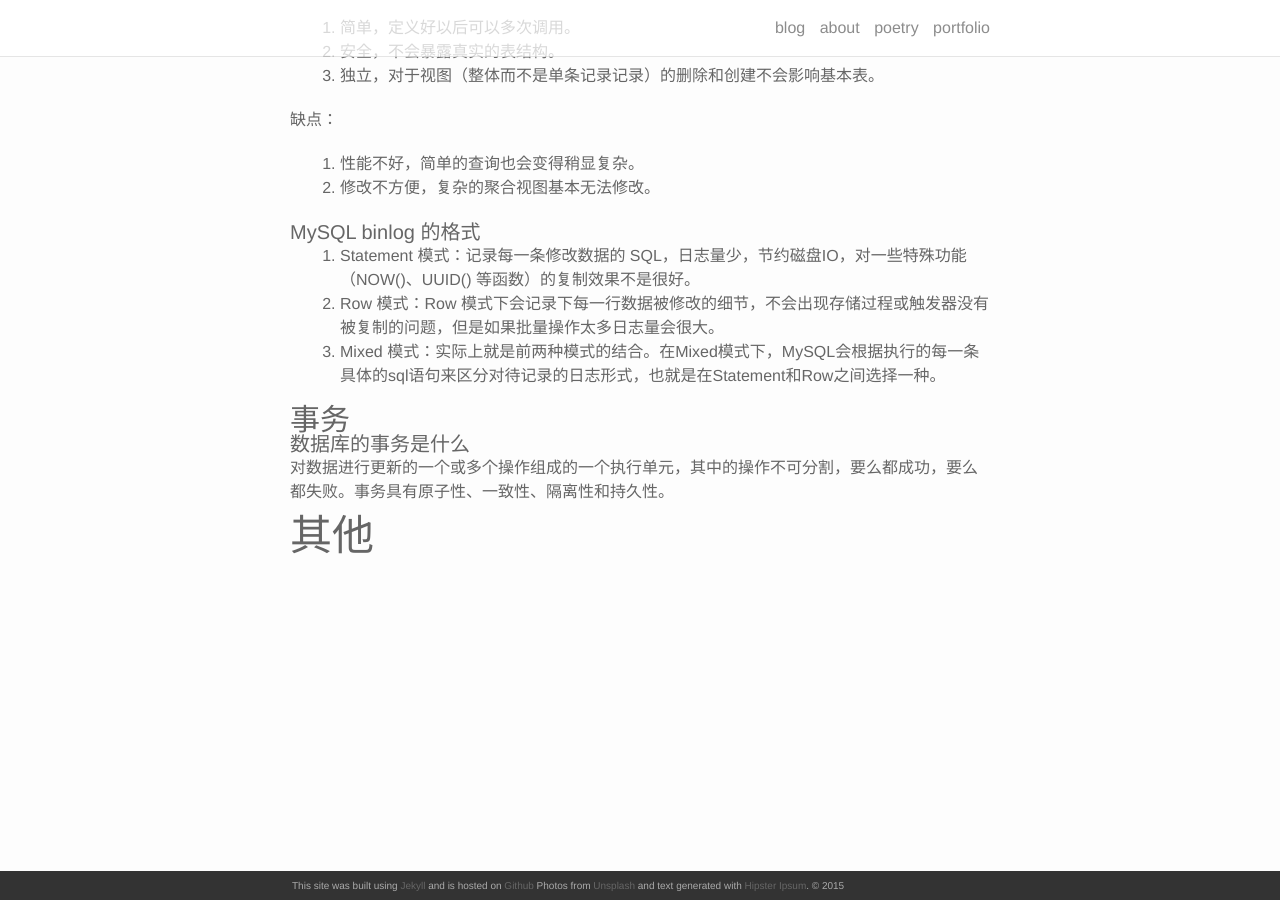
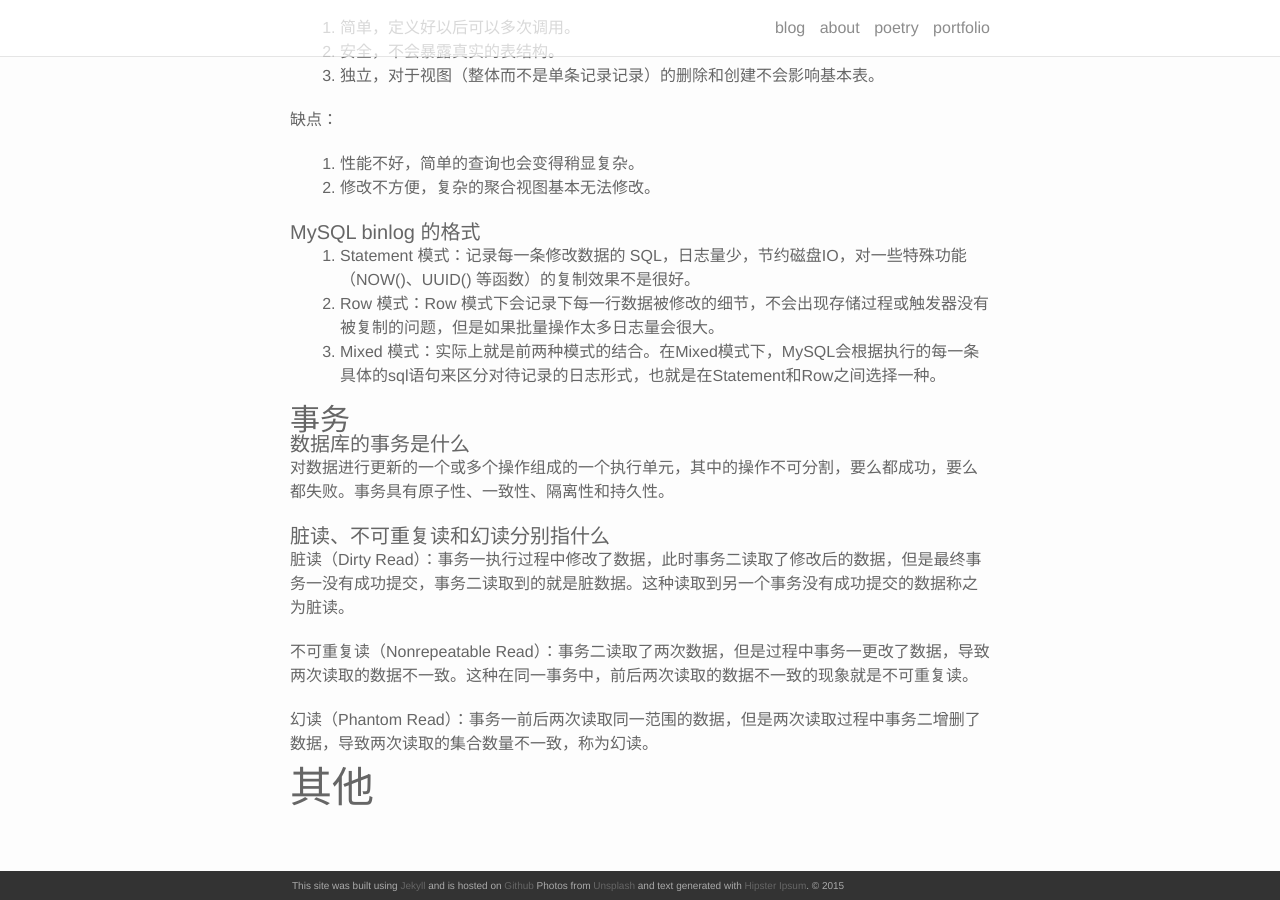
Before and after one commit to akmissxt/blog, a Jekyll site: the page built from _posts/2021-04-05-面试复习.markdown, in a window 1280 px wide and 900 px high, scrolled down 5319 px. Built offline with Jekyll 4.4.1, drawn with Linux system fonts in a browser that asks for light colours; nearby versions of some CDN libraries; our own code applies the rules of GitHub Pages for plain Markdown files.

Commit message:
update(面试复习): 脏读、不可重复读和幻读

```diff
--- a/_posts/2021-04-05-面试复习.markdown
+++ b/_posts/2021-04-05-面试复习.markdown
@@ -212,4 +212,11 @@ CALL showPersonById(1);
 #### 数据库的事务是什么
 对数据进行更新的一个或多个操作组成的一个执行单元，其中的操作不可分割，要么都成功，要么都失败。事务具有原子性、一致性、隔离性和持久性。
 
+#### 脏读、不可重复读和幻读分别指什么
+脏读（Dirty Read）：事务一执行过程中修改了数据，此时事务二读取了修改后的数据，但是最终事务一没有成功提交，事务二读取到的就是脏数据。这种读取到另一个事务没有成功提交的数据称之为脏读。
+
+不可重复读（Nonrepeatable Read）：事务二读取了两次数据，但是过程中事务一更改了数据，导致两次读取的数据不一致。这种在同一事务中，前后两次读取的数据不一致的现象就是不可重复读。
+
+幻读（Phantom Read）：事务一前后两次读取同一范围的数据，但是两次读取过程中事务二增删了数据，导致两次读取的集合数量不一致，称为幻读。
+
 ## 其他
```
